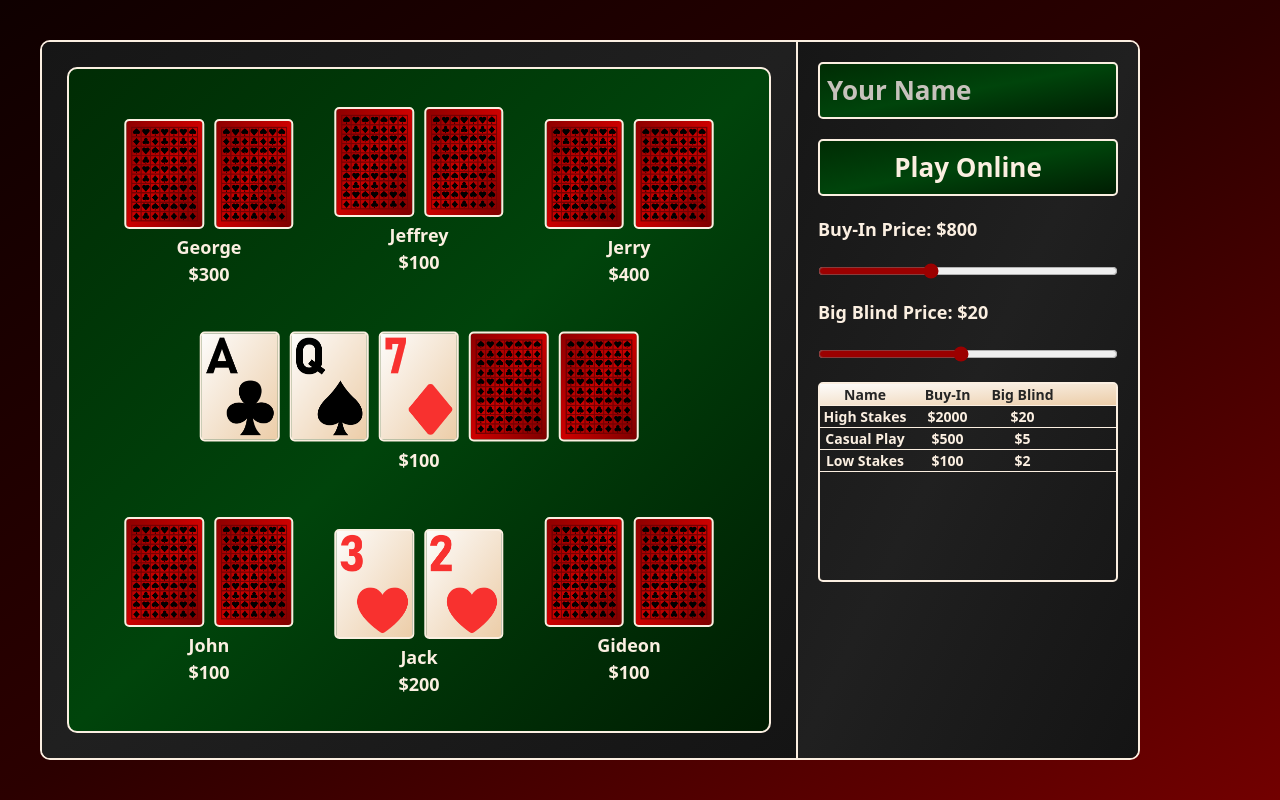
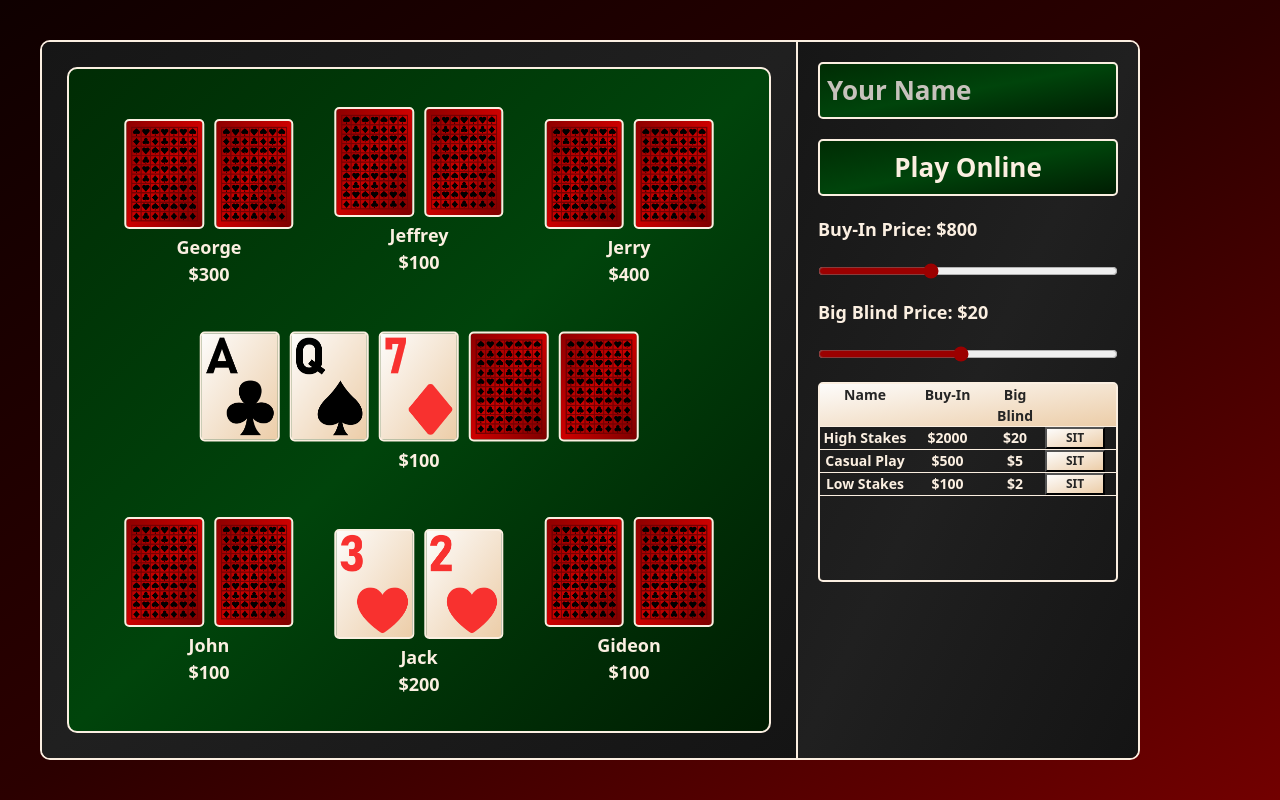
Before and after one commit to JakubDurkac/poker_project, a React (Vite) app: page / in a window 1280 px wide. Built offline with nearby package versions, Linux system fonts and the light colour scheme.

Commit message:
Add join button for each table in the AvailableTablesList. Pass down joinTable(name) function from App component to bind these join buttons. App shall implement this function in the future by communicating with server.

```diff
--- a/src/App.css
+++ b/src/App.css
@@ -122,12 +122,12 @@ body, html {
   color: var(--placeholder-text-color);
 }
 
-.menu-button:hover {
-  filter: brightness(1.3);
+.menu-button:hover, .join-table-button:hover {
+  filter: brightness(1.2);
 }
 
-.menu-button:active {
-  filter: brightness(1.5);
+.menu-button:active, .join-table-button:active {
+  filter: brightness(1.4);
 }
 
 input[type='range'] {
@@ -145,7 +145,7 @@ input[type='range'] {
 
 .table-to-join {
   display: grid;
-  grid-template-columns: 90px 75px 75px 60px;
+  grid-template-columns: 90px 75px 60px 60px;
   text-align: center;
   border-bottom: solid 1px var(--poker-card-color);
 }
@@ -154,3 +154,11 @@ input[type='range'] {
   color: var(--dark-text-color);
   background-image: var(--poker-card-gradient);
 }
+
+.join-table-button {
+  padding: 0px;
+  color: var(--dark-text-color);
+  font-size: 12px;
+  font-weight: bold;
+  background-image: var(--poker-card-gradient);
+}
--- a/src/App.tsx
+++ b/src/App.tsx
@@ -50,6 +50,10 @@ function App() {
       null,
     ],
   });
+
+  const joinTable = (name: string) => {
+    return;
+  };
 
   const [availableTables, setAvailableTables] = useState<Table[]>([
     {
@@ -132,7 +136,7 @@ function App() {
   return (
     <div className="app-container">
       <PokerTable playerStates={playerStates} communityState={communityState} />
-      <OfflineMenu availableTables={availableTables} />
+      <OfflineMenu availableTables={availableTables} joinTable={joinTable} />
     </div>
   );
 }
--- a/src/components/AvailableTablesList.tsx
+++ b/src/components/AvailableTablesList.tsx
@@ -2,9 +2,10 @@ import { Table } from "../types";
 
 interface Props {
   availableTables: Table[];
+  joinTable: (name: string) => void;
 }
 
-const AvailableTablesList = ({ availableTables }: Props) => {
+const AvailableTablesList = ({ availableTables, joinTable }: Props) => {
   return (
     <div className="available-tables-container">
       <div className="available-tables-header table-to-join">
@@ -18,7 +19,12 @@ const AvailableTablesList = ({ availableTables }: Props) => {
           <span>{table.name}</span>
           <span>${table.buyIn}</span>
           <span>${table.bigBlind}</span>
-          <span></span>
+          <button
+            className="join-table-button"
+            onClick={() => joinTable(table.name)}
+          >
+            SIT
+          </button>
         </div>
       ))}
     </div>
--- a/src/components/OfflineMenu.tsx
+++ b/src/components/OfflineMenu.tsx
@@ -4,9 +4,10 @@ import { Table } from "../types";
 
 interface Props {
   availableTables: Table[];
+  joinTable: (name: string) => void;
 }
 
-const OfflineMenu = ({ availableTables }: Props) => {
+const OfflineMenu = ({ availableTables, joinTable }: Props) => {
   const [buyInPrice, setBuyInPrice] = useState(800);
   const [bigBlindPrice, setBigBlindPrice] = useState(20);
 
@@ -42,7 +43,10 @@ const OfflineMenu = ({ availableTables }: Props) => {
         value={bigBlindPrice}
         onChange={handleBigBlindChange}
       />
-      <AvailableTablesList availableTables={availableTables} />
+      <AvailableTablesList
+        availableTables={availableTables}
+        joinTable={joinTable}
+      />
     </div>
   );
 };
```
